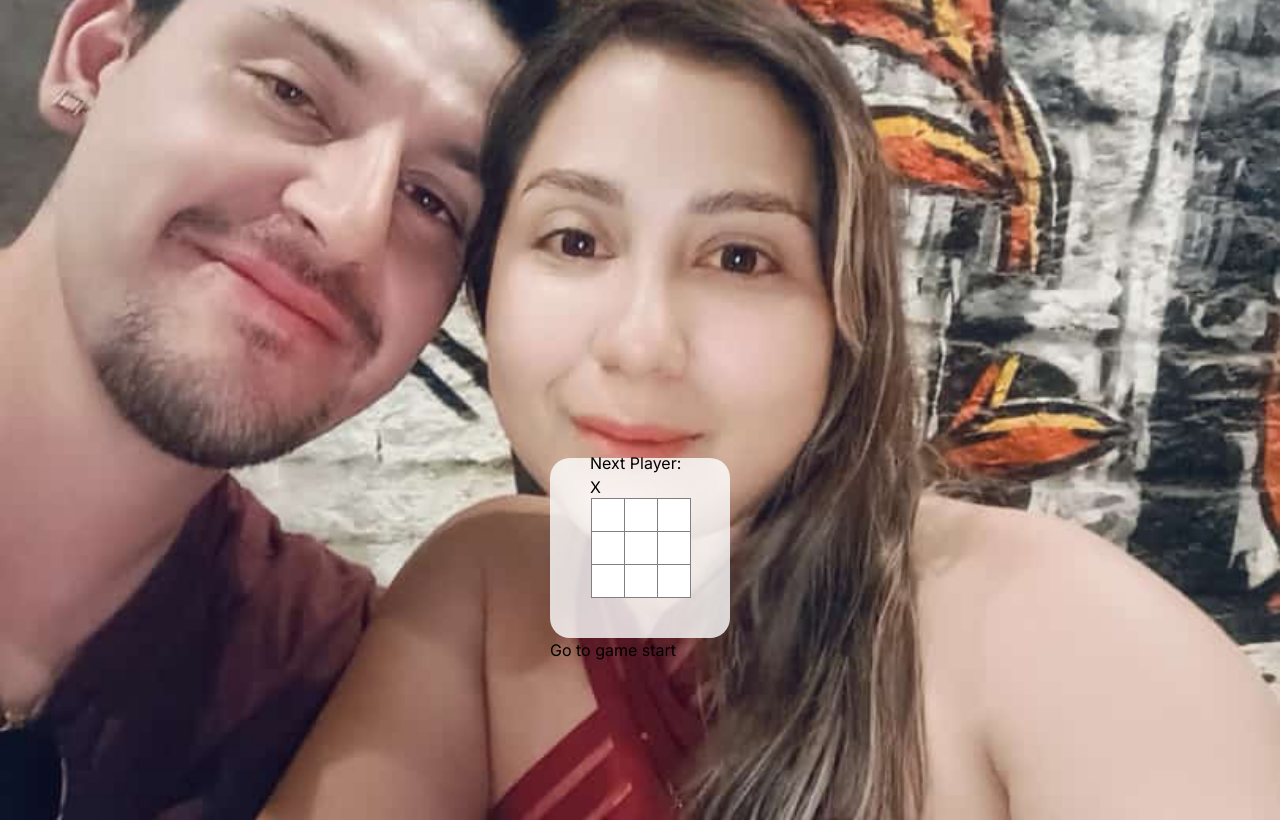
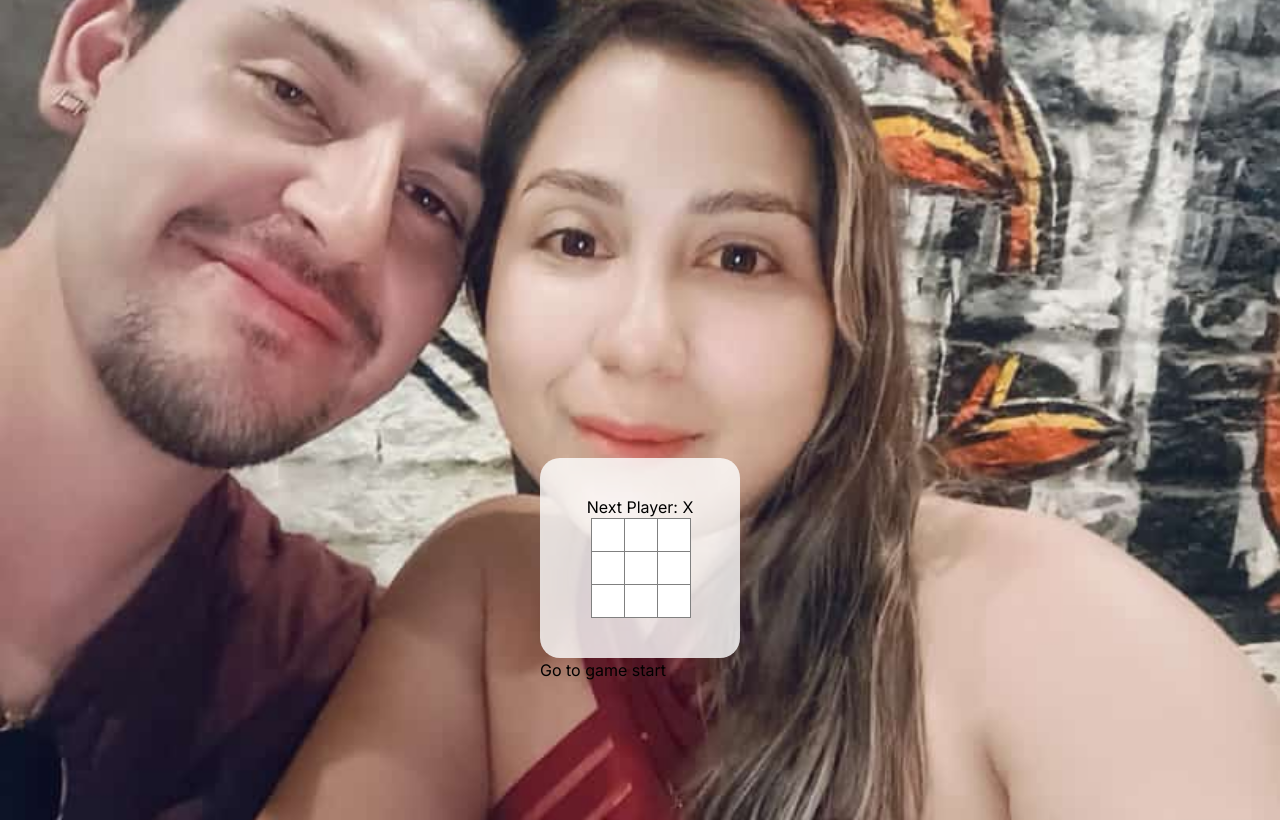
Before and after one commit to danielpinto-developer/React-Tic-Tac-Toe, a Next.js app: page / in a window 1280 px wide. Built offline with nearby package versions, Linux system fonts and the light colour scheme.

Commit message:
updated margin-top

```diff
--- a/src/app/globals.css
+++ b/src/app/globals.css
@@ -34,12 +34,12 @@ body {
 .game-board {
   padding: 40px;
   border-radius: 20px;
-  width: 180px; /* Adjust width to fit your board */
-  height: 180px; /* Adjust height to fit your board */
+  width: 200px; /* Adjust width to fit your board */
+  height: 200px; /* Adjust height to fit your board */
   display: flex;
   flex-direction: column;
   justify-content: flex-end; /* Align items at the bottom */
   align-items: center;
   background-color: rgba(255, 255, 255, 0.8); /* Optional: Add a semi-transparent background for better readability */
-  margin-top: 300px;
+  margin-top: 320px;
 }
```
